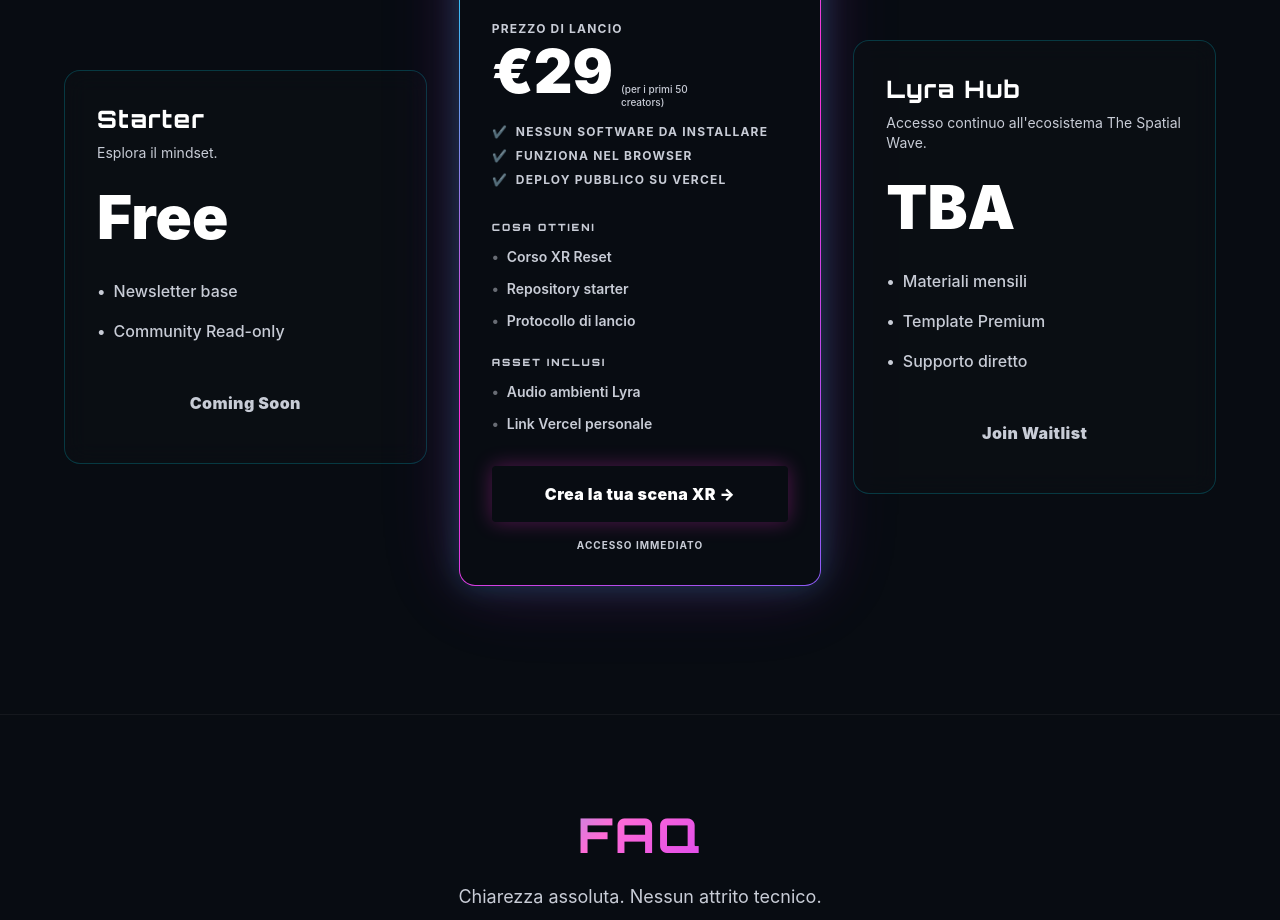
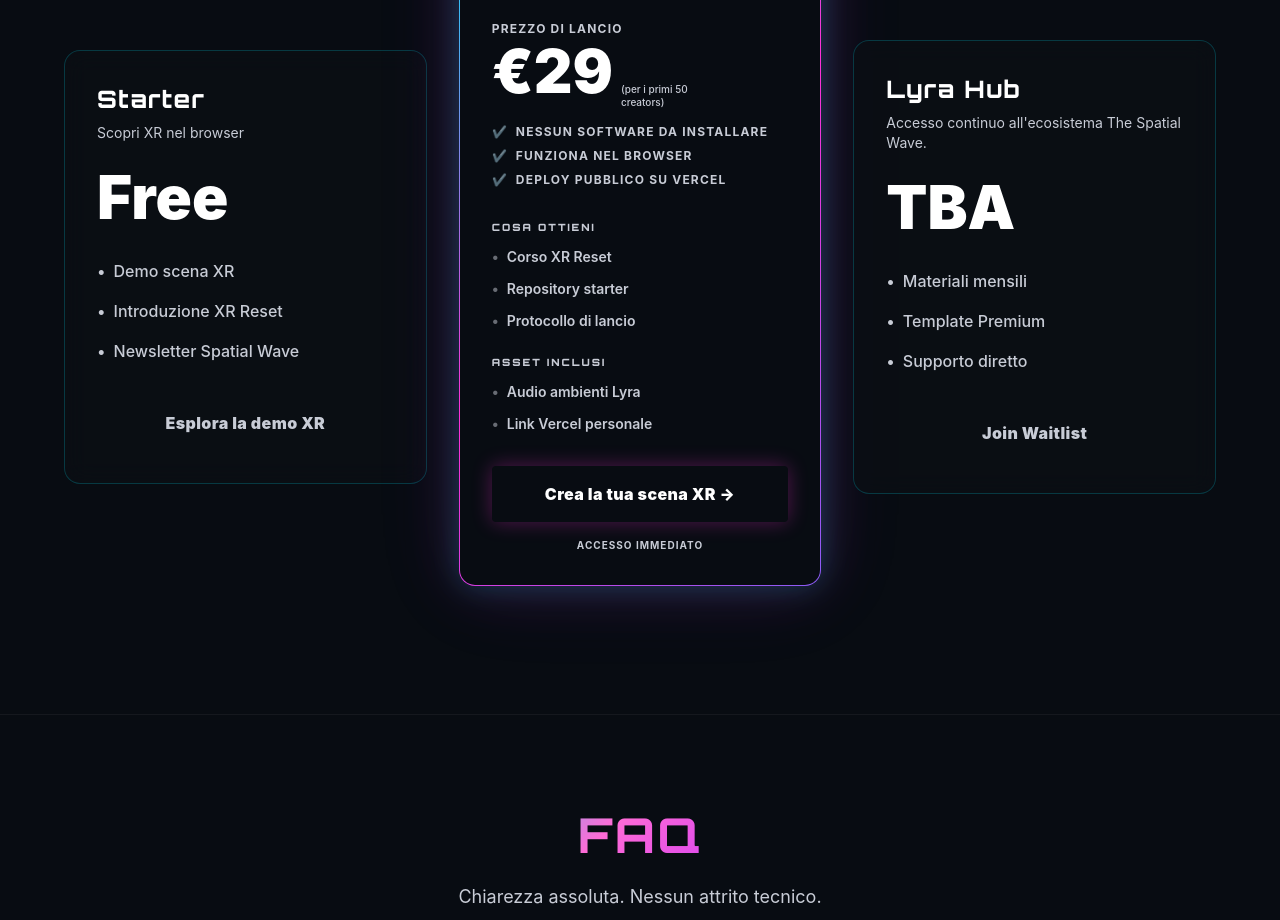
Before and after one commit to the-spatial-wave/xr-reset-landing, a React (Vite) app: page / in a window 1280 px wide. Shown: the part 9280-10200 px from the top of the page. Built offline with nearby package versions, Linux system fonts and the light colour scheme.

Commit message:
feat: enable Starter tier in pricing with link to live XR demo

```diff
--- a/src/sections/Pricing.tsx
+++ b/src/sections/Pricing.tsx
@@ -4,9 +4,10 @@ export default function Pricing() {
   const tiers = [
     {
       name: 'Starter', price: 'Free',
-      desc: 'Esplora il mindset.',
-      features: ['Newsletter base', 'Community Read-only'],
-      cta: 'Coming Soon', highlight: false, disabled: true
+      desc: 'Scopri XR nel browser',
+      features: ['Demo scena XR', 'Introduzione XR Reset', 'Newsletter Spatial Wave'],
+      cta: 'Esplora la demo XR', highlight: false, disabled: false,
+      link: 'https://xr-immersive-web-v1.vercel.app'
     },
     {
       name: 'XR Reset Bundle', price: '€29',
@@ -120,8 +121,10 @@ export default function Pricing() {
               )}
 
               <a
-                href={tier.disabled ? '#' : 'https://www.skool.com/spatial-wave-6263/classroom'}
-                className={`relative block w-full text-center py-4 rounded-sm font-display font-black tracking-wide transition-all overflow-hidden ${tier.highlight ? 'bg-brand-magenta text-white hover:bg-opacity-90 glow-magenta shadow-[0_0_25px_rgba(255,47,214,0.4)]' : 'bg-brand-silver/10 text-brand-silver hover:bg-brand-silver/20 cursor-not-allowed'}`}
+                href={tier.disabled ? '#' : (tier.link || 'https://www.skool.com/spatial-wave-6263/classroom')}
+                target={tier.link ? "_blank" : undefined}
+                rel={tier.link ? "noopener noreferrer" : undefined}
+                className={`relative block w-full text-center py-4 rounded-sm font-display font-black tracking-wide transition-all overflow-hidden ${tier.highlight ? 'bg-brand-magenta text-white hover:bg-opacity-90 glow-magenta shadow-[0_0_25px_rgba(255,47,214,0.4)]' : 'bg-brand-silver/10 text-brand-silver hover:bg-brand-silver/20'}`}
               >
                 {tier.highlight && (
                   <motion.div
```
